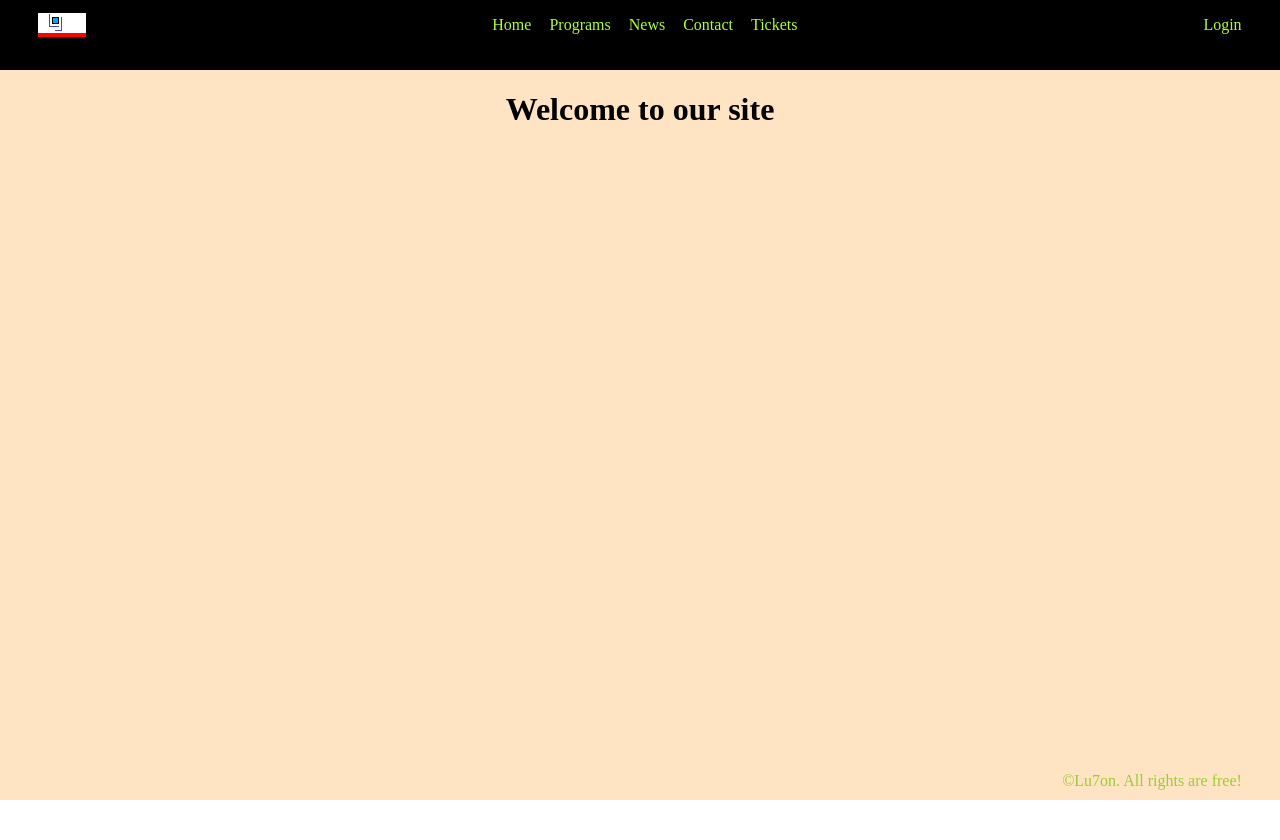
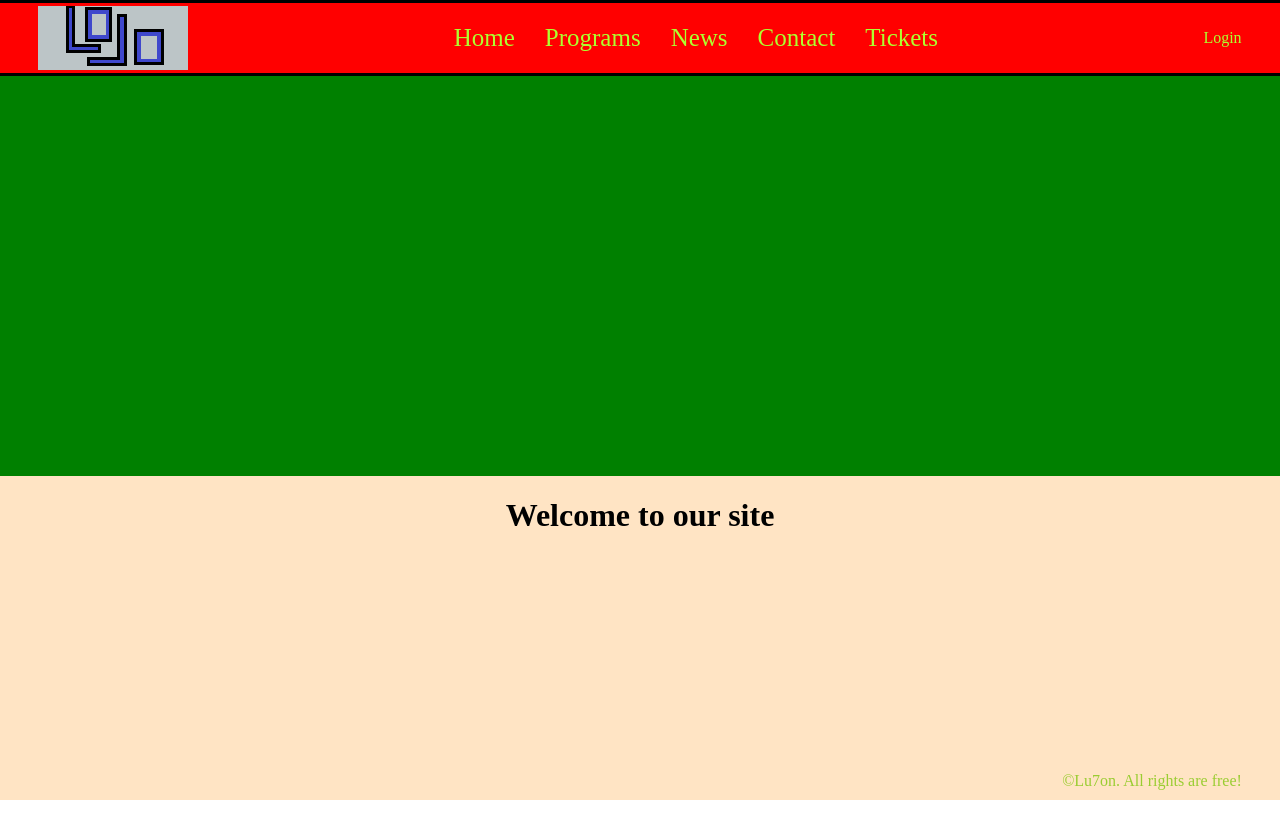
Before and after one commit to mvb-vt/Theater_tickets, a Django app: page / in a window 1280 px wide. Shown: the top 840 px of the page. Run offline with Django 5.2, Linux system fonts and the light colour scheme.

Commit message:
add some css

```diff
--- a/static/css/home.css
+++ b/static/css/home.css
@@ -18,15 +18,17 @@ body {
 
 .nav-bar{
     background: black;
-    height: 70px;
+    height: 76px;
 }
 
 header {
+    background: red;
     width: 100%;
+    height: 70px;
     display: flex;
     justify-content: space-between;
     align-items: center;
-    padding: 10px 3%;
+    padding: 3px 3%;
     margin-top: 3px;
     box-sizing: border-box;
     color: greenyellow;
@@ -38,10 +40,24 @@ header a {
 }
 
 .logo{
-    background: red;
-    height: 90%;
-    max-width: 250px;
+    background: green;
+    height: 100%;
+    width: 150px;
+    display: flex;
+    align-items: center;
+}
 
+.logo a {
+    display: block;
+    height: 100%;
+}
+
+.logo img {
+    display: block;
+    height: 100%;
+    max-height: 100%;
+    width: auto;
+    object-fit: contain;
 }
 
 .nav-actions {
@@ -54,7 +70,11 @@ header a {
 .nav-bar-collapse {
     display: flex;
     align-items: center;
-    gap: 18px;
+    gap: 30px;
+}
+
+.nav-bar-collapse a {
+    font-size: 25px;
 }
 
 .nav-toggle {
@@ -183,3 +203,9 @@ footer {
     margin-bottom: -10px;
     font-weight: bold;
 }
+
+.theatrical-performances{
+    background: green;
+    height: 400px;
+    width: 100%;
+}
--- a/templates/common/home.html
+++ b/templates/common/home.html
@@ -1,7 +1,10 @@
 {% extends 'base.html' %}
+{% load static %}
 
 {% block content %}
-    <div>
+    <div class="theatrical-performances">
+
+    </div>
         <h1>
             {% if user.is_authenticated %}
                 Welcome {{ user.email }} !!!
@@ -9,6 +12,4 @@
                 Welcome to our site
             {% endif %}
         </h1>
-    </div>
-
 {% endblock %}
--- a/templates/common/nav.html
+++ b/templates/common/nav.html
@@ -4,7 +4,7 @@
     <header>
         <div class="logo">
             <a href="{% url 'home' %}">
-                <img src="{% static 'images/my logo.png' %}" alt="Site Logo">
+                <img src="{% static 'images/mylogo.png' %}" alt="Site Logo">
             </a>
         </div>
         <button type="button" class="nav-toggle" aria-label="Toggle navigation" aria-expanded="false">
```
Also changed, not shown: static/images/my logo.png (deleted), static/images/mylogo.png (added), static/images/theaterlogo.png (added), templates/accounts/login.html (line endings or trailing spaces).
